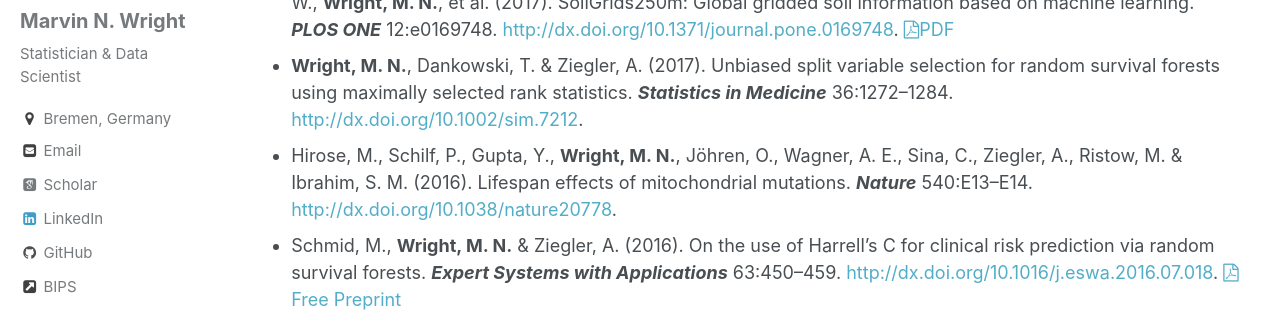
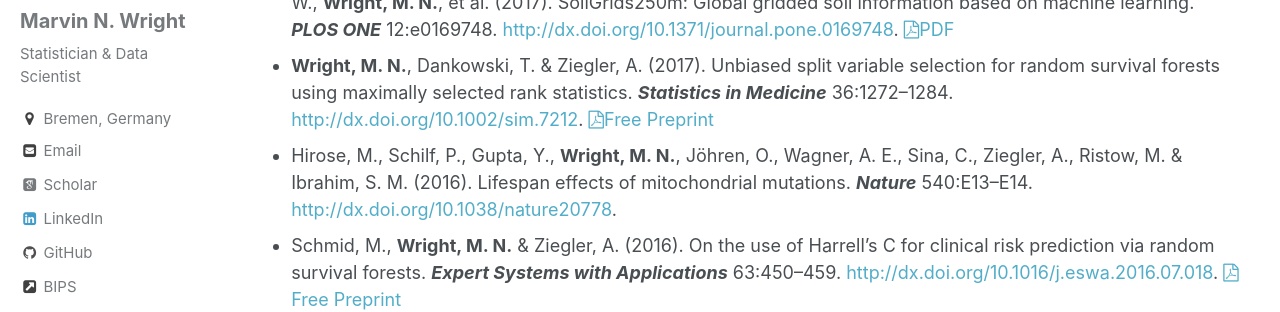
Before and after one commit to mnwright/mnwright.github.io, a Jekyll site: the page built from _pages/publications.md, in a window 1280 px wide and 900 px high, scrolled down 1375 px. Shown: the part 151-463 px from the top of the window. Built offline with Jekyll 4.4.1, drawn with Linux system fonts in a browser that asks for light colours; some web fonts are replaced.

Commit message:
add preprint link

```diff
--- a/_pages/publications.md
+++ b/_pages/publications.md
@@ -22,7 +22,7 @@ Most papers are freely available (<i class="fa fa-file-pdf-o"></i>PDF links). Ju
 * {:.pub} Foraita, R., Dijkstra, L., Falkenberg, F., Garling, M., Linder, R., Pflock, R., Rizkallah, M. R., Schwaninger, M., **Wright, M. N.** & Pigeot, I. (2018). Detection of drug risks after approval: Methods development for the use of routine statutory health insurance data. ***Bundesgesundheitsblatt*** 61:1075–1081. <http://dx.doi.org/10.1007/s00103-018-2786-z>. <a href="https://link.springer.com/content/pdf/10.1007%2Fs00103-018-2786-z.pdf"><i class="fa fa-file-pdf-o"></i>PDF</a>
 * {:.pub} **Wright, M. N.** & Ziegler, A. (2017). ranger: A fast implementation of random forests for high dimensional data in C++ and R. ***Journal of Statistical Software*** 77:1–17. <http://dx.doi.org/10.18637/jss.v077.i01>. <a href="https://www.jstatsoft.org/index.php/jss/article/view/v077i01/v77i01.pdf"><i class="fa fa-file-pdf-o"></i>PDF</a>
 * {:.pub} Hengl, T., Mendes de Jesus, J., Heuvelink, G. B., Ruipérez Gonzalez, M., Kilibarda, M., Blagotić, A., Shangguan, W., **Wright, M. N.**, et al. (2017). SoilGrids250m: Global gridded soil information based on machine learning. ***PLOS ONE*** 12:e0169748. <http://dx.doi.org/10.1371/journal.pone.0169748>. <a href="http://journals.plos.org/plosone/article/file?id=10.1371/journal.pone.0169748&type=printable"><i class="fa fa-file-pdf-o"></i>PDF</a>
-* {:.pub} **Wright, M. N.**, Dankowski, T. & Ziegler, A. (2017). Unbiased split variable selection for random survival forests using maximally selected rank statistics. ***Statistics in Medicine*** 36:1272–1284. <http://dx.doi.org/10.1002/sim.7212>.
+* {:.pub} **Wright, M. N.**, Dankowski, T. & Ziegler, A. (2017). Unbiased split variable selection for random survival forests using maximally selected rank statistics. ***Statistics in Medicine*** 36:1272–1284. <http://dx.doi.org/10.1002/sim.7212>. <a href="https://arxiv.org/pdf/1605.03391"><i class="fa fa-file-pdf-o"></i>Free Preprint</a>
 * {:.pub} Hirose, M., Schilf, P., Gupta, Y., **Wright, M. N.**, Jöhren, O., Wagner, A. E., Sina, C., Ziegler, A., Ristow, M. & Ibrahim, S. M. (2016). Lifespan effects of mitochondrial mutations. ***Nature*** 540:E13–E14. <http://dx.doi.org/10.1038/nature20778>.
 * {:.pub} Schmid, M., **Wright, M. N.** & Ziegler, A. (2016). On the use of Harrell’s C for clinical risk prediction via random survival forests. ***Expert Systems with Applications*** 63:450–459. <http://dx.doi.org/10.1016/j.eswa.2016.07.018>. <a href="https://arxiv.org/pdf/1507.03092.pdf"><i class="fa fa-file-pdf-o"></i>Free Preprint</a>
 * {:.pub} Schirmer, J. H., **Wright, M. N.**, Herrmann, K., Laudien, M., Nölle, B., Reinhold-Keller, E., Bremer, J. P., Moosig, F. & Holle, J. U. (2016). Myeloperoxidase-ANCA associated Granulomatosis with polyangiitis is a clinically distinct subset within ANCA-associated vasculitis. ***Arthritis & Rheumatology***, 68:2953–2963. <http://dx.doi.org/10.1002/art.39786>. <a href="https://onlinelibrary.wiley.com/doi/pdf/10.1002/art.39786"><i class="fa fa-file-pdf-o"></i>PDF</a>
```
